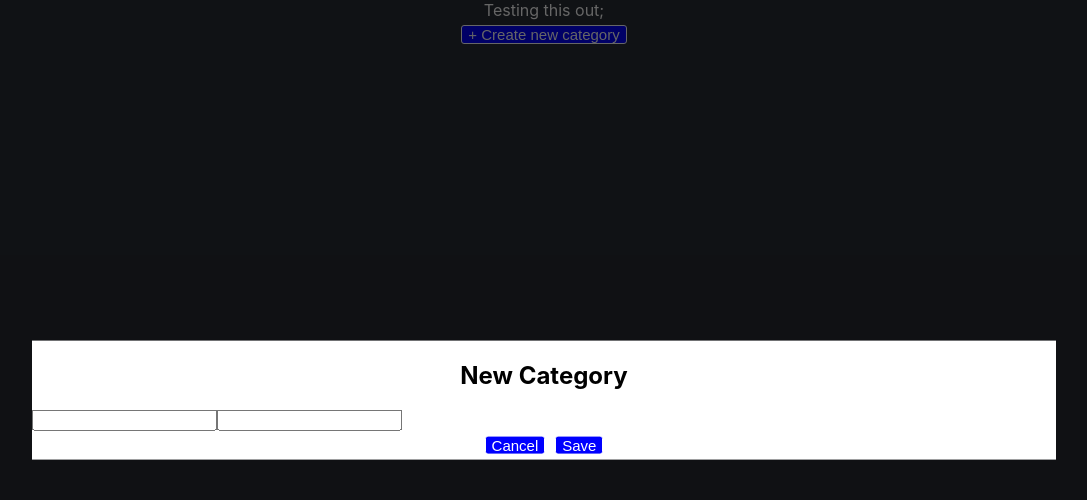
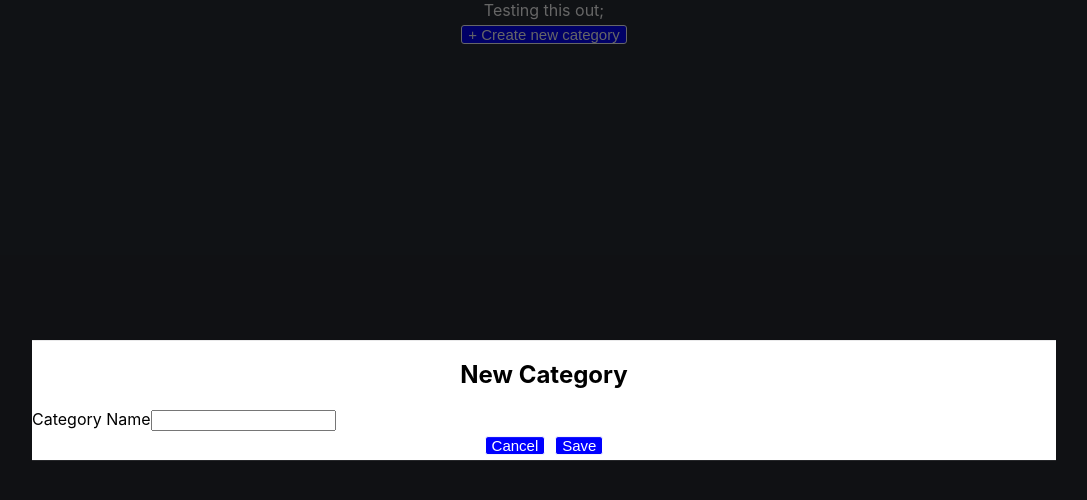
Before and after one commit to bradyberryessa/divvy-budget, a React (Create React App) app in the folder divvy-budget-front-end/: page / in a window 1280 px wide. Shown: the top 500 px of the page, without its empty margins (96-1183 px from the left). Built offline with nearby package versions, Linux system fonts and the light colour scheme.

Commit message:
Added input to category modal

```diff
--- a/divvy-budget-front-end/src/App.js
+++ b/divvy-budget-front-end/src/App.js
@@ -2,11 +2,12 @@ import "./App.css";
 
 import React, { useState } from "react";
 
-import Button from "./components/button";
-import Modal from "./components/modal";
+import Button from "./components/shared/button";
+import Modal from "./components/shared/modal";
 
 const App = () => {
   const [showNewCategoryModal, setNewCategoryModal] = useState(true);
+  const [categoryName, setCategoryName] = useState("");
 
   const createNewCategory = () => {
     setNewCategoryModal(true);
@@ -14,11 +15,16 @@ const App = () => {
   };
 
   const cancelCategory = () => {
-    console.log("cancelCategory");
+    setCategoryName("");
+    setNewCategoryModal(false);
   };
 
   const saveNewCategory = () => {
-    console.log("saveNewCategory");
+    setNewCategoryModal(false);
+  };
+
+  const handleChange = event => {
+    setCategoryName(event.target.value);
   };
 
   return (
@@ -28,8 +34,15 @@ const App = () => {
       <Modal show={showNewCategoryModal}>
         <h2>New Category</h2>
         <div style={{ display: "flex", flexDirection: "row" }}>
-          <input />
-          <input />
+          <label>
+            Category Name
+            <input
+              type="text"
+              name="categoryName"
+              value={categoryName}
+              onChange={handleChange}
+            />
+          </label>
         </div>
         <Button buttonClicked={cancelCategory}>Cancel</Button>
         <Button buttonClicked={saveNewCategory}>Save</Button>
```
Also changed, not shown: divvy-budget-front-end/src/components/categoryModal.jsx (added, +22 -0 lines), divvy-budget-front-end/src/components/categoryModal.css (added), divvy-budget-front-end/src/components/shared/button.css (renamed from divvy-budget-front-end/src/components/button.css), divvy-budget-front-end/src/components/shared/button.jsx (renamed from divvy-budget-front-end/src/components/button.jsx), divvy-budget-front-end/src/components/shared/modal.css (renamed from divvy-budget-front-end/src/components/modal.css), divvy-budget-front-end/src/components/shared/modal.jsx (renamed from divvy-budget-front-end/src/components/modal.jsx).
